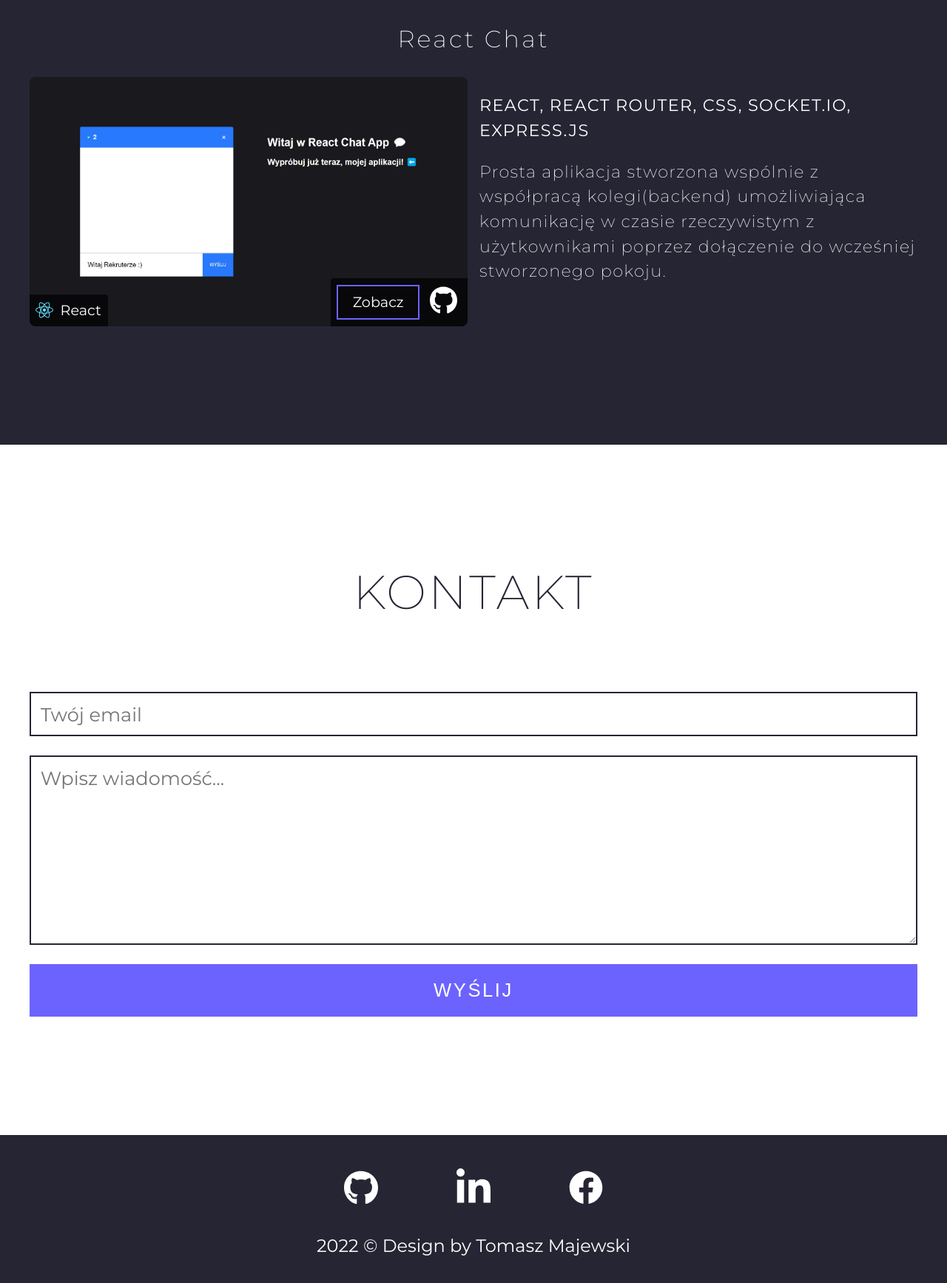
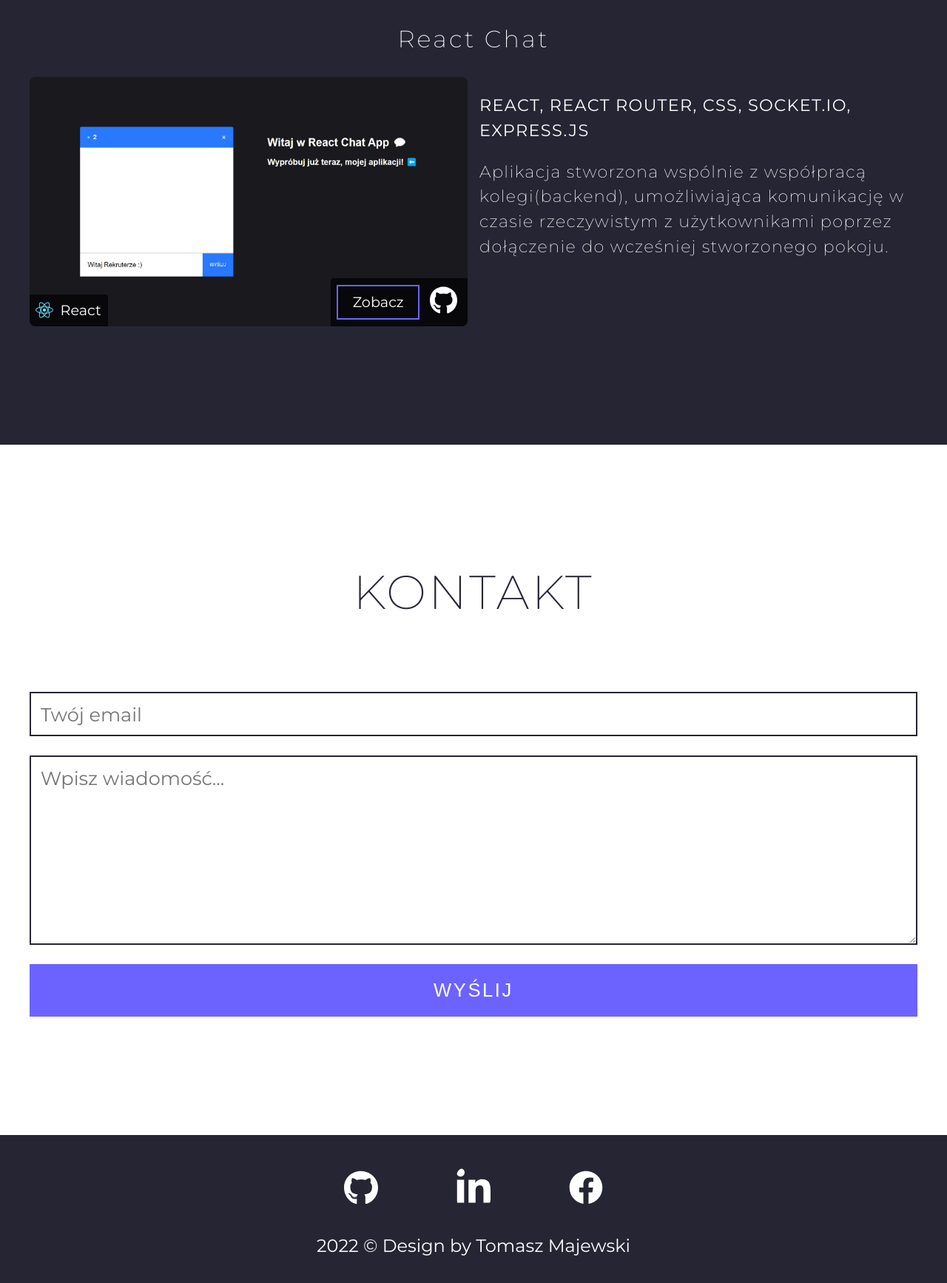
Before and after one commit to Timoon3k/Portfolio, a PHP site: page / in a window 1280 px wide. Shown: the part 3280-5014 px from the top of the page at 74% size. Run offline with PHP 8.4, Linux system fonts and the light colour scheme.

Commit message:
edit css styles

```diff
--- a/css/aboutme.css
+++ b/css/aboutme.css
@@ -15,13 +15,14 @@
 }
 
 .aboutme__box-img {
-	border-radius: 50%;
+	border-radius: 25%;
 	width: 100%;
 	transition: transform 0.2s ease-in;
 }
 
 .aboutme__box-img:hover {
-	transform: scale(0.95);
+	transform: scale(1.05);
+	Content:"Aww Yeaaaaa! Success!";
 }
 
 .aboutme__box-social {
--- a/css/footer.css
+++ b/css/footer.css
@@ -13,7 +13,7 @@
 .footer__img {
 	margin: 1em 2em;
 	border: 5px solid transparent;
-	/* border-radius: 50%; */
+	border-radius: 25%;
 	transition: background-color 0.3s ease-in-out, border 0.3s ease-in-out;
 	width: 3em;
 }
--- a/home.html
+++ b/home.html
@@ -172,9 +172,8 @@
 									React, React Router, CSS, socket.io, express.js
 								</p>
 								<p class="projects__box-text">
-									Prosta aplikacja stworzona wspólnie z współpracą kolegi(backend) umożliwiająca
-									komunikację w czasie rzeczywistym z użytkownikami poprzez dołączenie do wcześniej
-									stworzonego pokoju.
+									Aplikacja stworzona wspólnie z współpracą kolegi(backend), umożliwiająca
+									komunikację w czasie rzeczywistym z użytkownikami poprzez dołączenie do wcześniej stworzonego pokoju.
 								</p>
 							</div>
 						</div>
```
